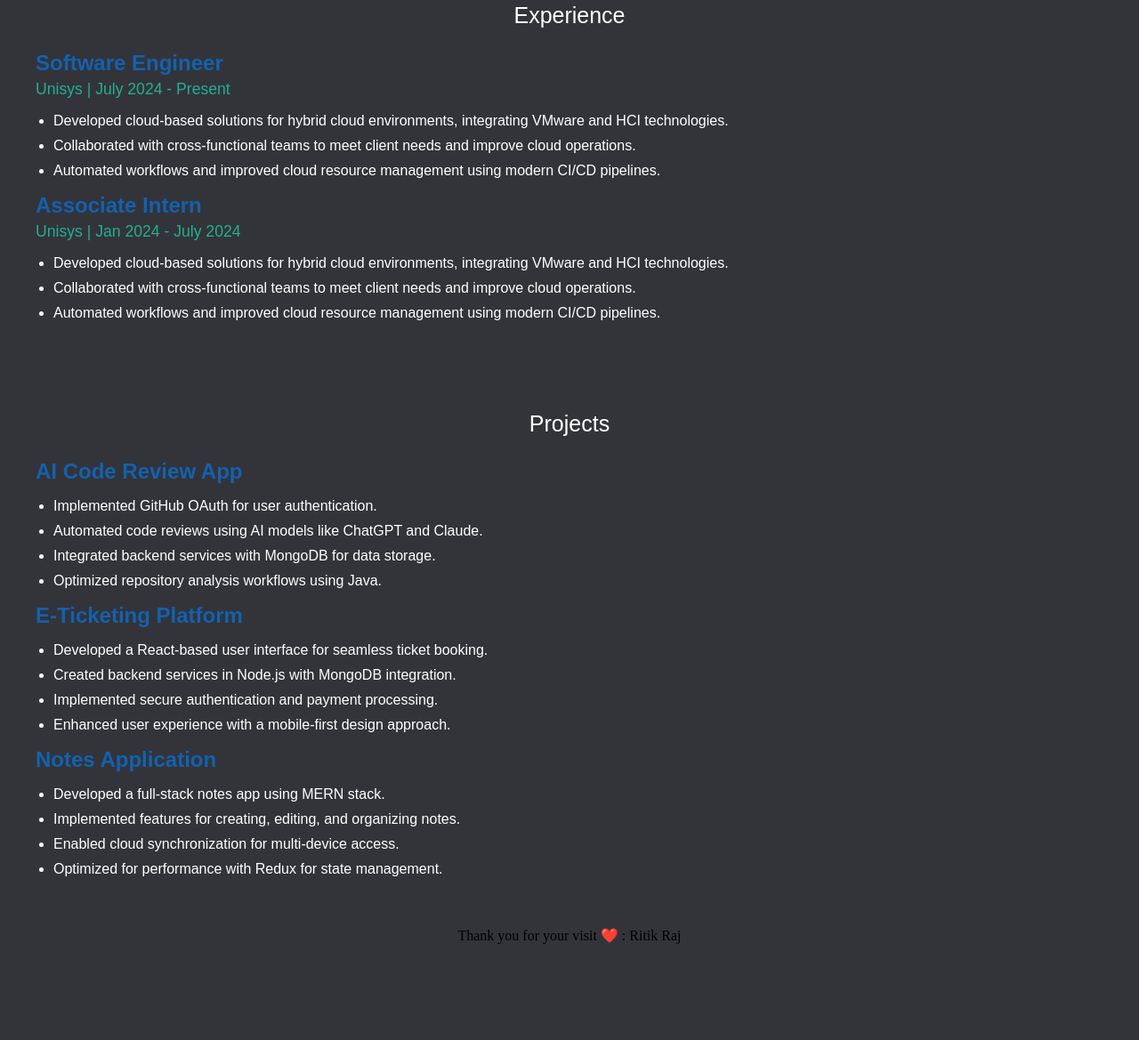
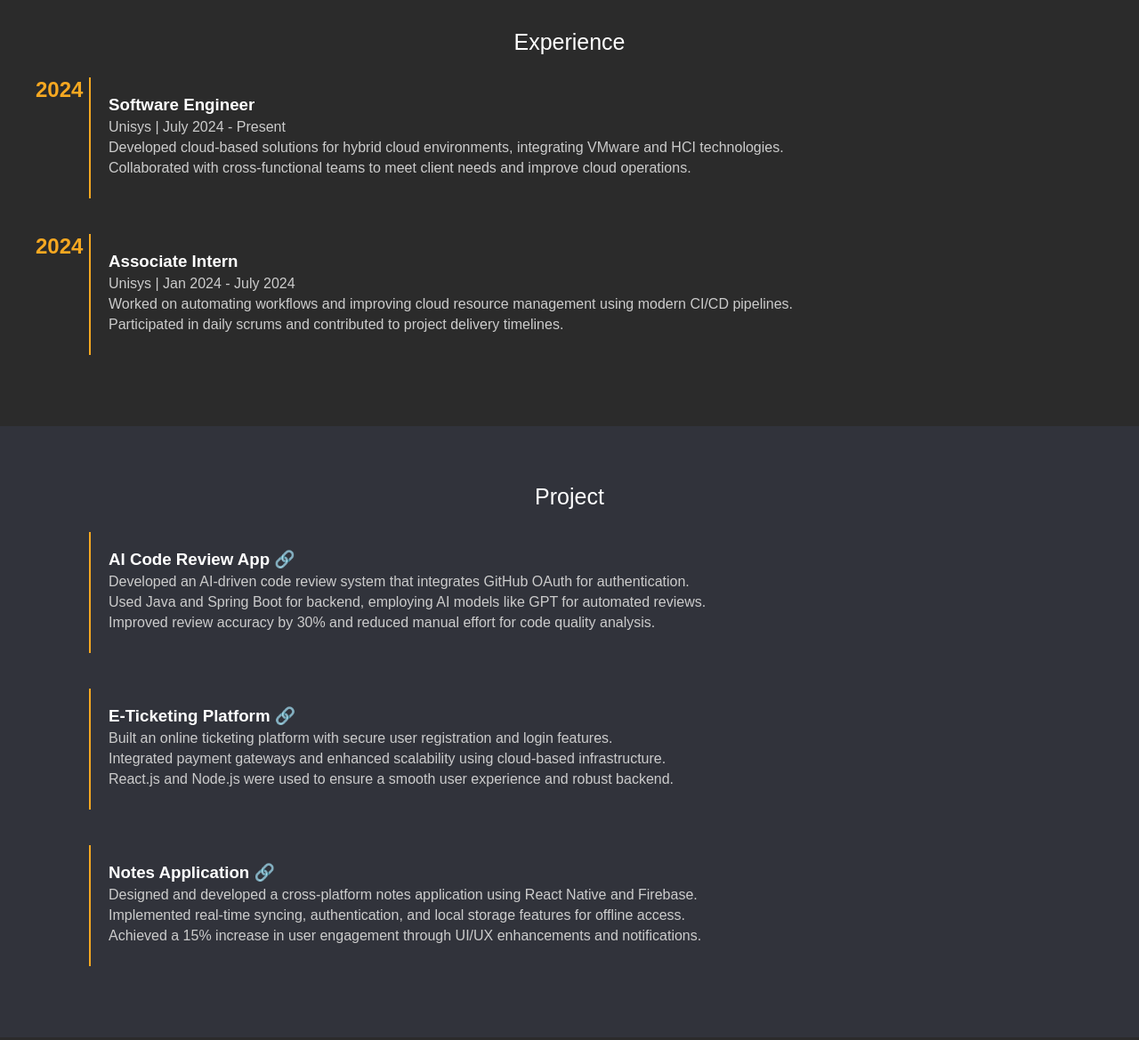
Before and after one commit to iamtheritikraj/portfolio, a plain HTML site: page index.html in a window 1280 px wide. Shown: the part 1144-2313 px from the top of the page at 89% size. Before the commit the page ends 2221 px from the top, so only its background shows below. Drawn offline with Linux system fonts and the light colour scheme; a script that the page names is missing.

Commit message:
updated style

```diff
--- a/index.html
+++ b/index.html
@@ -18,7 +18,7 @@
             <ul class="menu">
                 <li class="menuList"><a href="#skill">Skills</a></li>
                 <li class="menuList"><a href="#experience">Experience</a></li>
-                <li class="menuList"><a href="#projects">Projects</a></li>
+                <li class="menuList"><a href="#project">Projects</a></li>
             </ul>
         </div>
         <div class="main">
@@ -483,57 +483,62 @@
                 </ul>
             </div>
         </div>
-        <div class="experience" id="experience">
-            <p id="experienceText" align="center">Experience</p>
-            <h3>Software Engineer</h3>
-            <p class="company-duration">Unisys | July 2024 - Present</p>
-            <ul class="description-list" id="description1">
-                <li>Developed cloud-based solutions for hybrid cloud environments, integrating VMware and HCI
-                    technologies.</li>
-                <li>Collaborated with cross-functional teams to meet client needs and improve cloud operations.</li>
-                <li>Automated workflows and improved cloud resource management using modern CI/CD pipelines.</li>
-            </ul>
-            <button class="read-more-btn" onclick="toggleDescription(event)">Read More</button>
+        <div class="experience-section" id="experience">
+            <p align="center" id="experienceText">Experience</p>
+            <div class="timeline">
+              <div class="experience-item">
+                <div class="year">2024</div>
+                <div class="experience-details">
+                  <h3>Software Engineer</h3>
+                  <p>Unisys | July 2024 - Present</p>
+                  <p>Developed cloud-based solutions for hybrid cloud environments, integrating VMware and HCI technologies.</p>
+                  <p>Collaborated with cross-functional teams to meet client needs and improve cloud operations.</p>
+                </div>
+              </div>
 
-            <h3>Associate Intern</h3>
-            <p class="company-duration">Unisys | Jan 2024 - July 2024</p>
-            <ul class="description-list" id="description2">
-                <li>Developed cloud-based solutions for hybrid cloud environments, integrating VMware and HCI
-                    technologies.</li>
-                <li>Collaborated with cross-functional teams to meet client needs and improve cloud operations.</li>
-                <li>Automated workflows and improved cloud resource management using modern CI/CD pipelines.</li>
-            </ul>
-            <button class="read-more-btn" onclick="toggleDescription(event)">Read More</button>
-        </div>
-        <div class="projects" id="projects">
-            <p align="center" id="projectText">Projects</p>
-            <h3 class="projectTitle">AI Code Review App</h3>
-            <ul class="projectDescription">
-                <li>Implemented GitHub OAuth for user authentication.</li>
-                <li>Automated code reviews using AI models like ChatGPT and Claude.</li>
-                <li>Integrated backend services with MongoDB for data storage.</li>
-                <li>Optimized repository analysis workflows using Java.</li>
-            </ul>
-            <button class="read-more-btn" onclick="toggleDescription(event)">Read More</button>
+              <div class="experience-item">
+                <div class="year">2024</div>
+                <div class="experience-details">
+                  <h3>Associate Intern</h3>
+                  <p>Unisys | Jan 2024 - July 2024</p>
+                  <p>Worked on automating workflows and improving cloud resource management using modern CI/CD pipelines.</p>
+                  <p>Participated in daily scrums and contributed to project delivery timelines.</p>
+                </div>
+              </div>
+            </div>
+          </div>
+          <div class="project-section" id="project">
+            <p align="center" id="projectText">Project</p>
+            <div class="timeline">
+              <div class="project-item">
+                <div class="project-details">
+                  <h3><a href="https://github.com/iamtheritikraj/AICodeReviewApp" target="_blank">AI Code Review App 🔗</a></h3>
+                  <p>Developed an AI-driven code review system that integrates GitHub OAuth for authentication.</p>
+                  <p>Used Java and Spring Boot for backend, employing AI models like GPT for automated reviews.</p>
+                  <p>Improved review accuracy by 30% and reduced manual effort for code quality analysis.</p>
+                </div>
+              </div>
 
-            <h3 class="projectTitle">E-Ticketing Platform</h3>
-            <ul class="projectDescription">
-                <li>Developed a React-based user interface for seamless ticket booking.</li>
-                <li>Created backend services in Node.js with MongoDB integration.</li>
-                <li>Implemented secure authentication and payment processing.</li>
-                <li>Enhanced user experience with a mobile-first design approach.</li>
-            </ul>
-            <button class="read-more-btn" onclick="toggleDescription(event)">Read More</button>
+              <div class="project-item">
+                <div class="project-details">
+                  <h3><a href="https://github.com/iamtheritikraj/Ticketing-Platform" target="_blank">E-Ticketing Platform 🔗</a></h3>
+                  <p>Built an online ticketing platform with secure user registration and login features.</p>
+                  <p>Integrated payment gateways and enhanced scalability using cloud-based infrastructure.</p>
+                  <p>React.js and Node.js were used to ensure a smooth user experience and robust backend.</p>
+                </div>
+              </div>
 
-            <h3 class="projectTitle">Notes Application</h3>
-            <ul class="projectDescription">
-                <li>Developed a full-stack notes app using MERN stack.</li>
-                <li>Implemented features for creating, editing, and organizing notes.</li>
-                <li>Enabled cloud synchronization for multi-device access.</li>
-                <li>Optimized for performance with Redux for state management.</li>
-            </ul>
-            <button class="read-more-btn" onclick="toggleDescription(event)">Read More</button>
-        </div>
+              <div class="project-item">
+                <div class="project-details">
+                  <h3><a href="https://github.com/iamtheritikraj/Notes_App" target="_blank">Notes Application 🔗</a></h3>
+                  <p>Designed and developed a cross-platform notes application using React Native and Firebase.</p>
+                  <p>Implemented real-time syncing, authentication, and local storage features for offline access.</p>
+                  <p>Achieved a 15% increase in user engagement through UI/UX enhancements and notifications.</p>
+                </div>
+              </div>
+            </div>
+          </div>
+
         <footer>
             <p class="footerText" align="center">
                 Thank you for your visit ❤️ : Ritik Raj
--- a/script.js
+++ /dev/null
@@ -1,24 +0,0 @@
-function toggleDescription(event) {
-    const button = event.target;
-    const descriptionList = button.previousElementSibling;
-
-    if (descriptionList.style.display === 'none' || descriptionList.style.display === '') {
-      descriptionList.style.display = 'block';
-      button.textContent = 'Read Less';
-    } else {
-      descriptionList.style.display = 'none';
-      button.textContent = 'Read More';
-    }
-  }
-  function toggleDescription(event) {
-    const button = event.target;
-    const projectDescription = button.previousElementSibling;
-
-    if (projectDescription.style.display === 'none' || projectDescription.style.display === '') {
-      projectDescription.style.display = 'block';
-      button.textContent = 'Read Less';
-    } else {
-      projectDescription.style.display = 'none';
-      button.textContent = 'Read More';
-    }
-  }
--- a/style.css
+++ b/style.css
@@ -1,8 +1,9 @@
 body {
-  background-color: #333439;
+  background-color: #2b2b2b;
   margin: 0px;
   padding: 0px;
 }
+
 .menuList a {
   text-decoration: none;
   color: inherit;
@@ -46,7 +47,7 @@ body {
   display: flex;
   position: relative;
   margin-top: 20px;
-  height: 535px;
+  height: 565px;
   align-items: center;
 
 }
@@ -79,15 +80,16 @@ body {
 .socialListItem {
   padding: 10px;
 }
-#connect{
+
+#connect {
   display: flex;
   list-style-type: none;
-  margin:0px;
+  margin: 0px;
   padding: 0px;
 }
 
-#connect button{
-  margin:10px;
+#connect button {
+  margin: 10px;
   padding: 5px;
   width: 110px;
   cursor: pointer;
@@ -96,7 +98,8 @@ body {
   border-radius: 2px;
   transition: background-color 0.3s, color 0.3s;
 }
-#connect button:active{
+
+#connect button:active {
   transform: translateY(5px);
 }
 
@@ -110,7 +113,9 @@ body {
   background-color: #31333b;
 }
 
-.skillText, #experienceText, #projectText{
+.skillText,
+#experienceText,
+#projectText {
   font-size: 25px;
   color: white;
 }
@@ -122,6 +127,7 @@ body {
   flex-wrap: wrap;
 
 }
+
 .skillLogoList li {
   background-color: #3d3e42;
   margin: 20px;
@@ -132,89 +138,116 @@ body {
   border: 5px;
   cursor: pointer;
 }
-.skillLogoList li:hover{
+
+.skillLogoList li:hover {
   background-color: #f0bf6c;
 }
 
-.experience {
-  padding: 20px;
-  margin: 20px;
-  border-radius: 8px;
+.experience-section {
+  background-color: #2b2b2b;
+  /* Dark background */
+  padding: 40px;
+  color: #f8f8f8;
   font-family: 'Arial', sans-serif;
 }
 
-h3 {
-  color: #1361af;
-  font-size: 1.5em;
-  margin: 0;
+.timeline {
+  position: relative;
+  max-width: 1200px;
+  margin: 0 auto;
 }
 
-.company-duration {
-  color: #22af91;
-  font-size: 1.1em;
-  margin-top: 5px;
-  margin-bottom: 15px;
+.experience-item {
+  display: flex;
+  margin-bottom: 40px;
+  padding-left: 60px;
+  position: relative;
 }
 
-.description-list {
-  padding-left: 20px;
-  list-style-type: disc;
-  color: white;
+.year {
+  position: absolute;
+  left: 0;
+  font-size: 1.5em;
+  font-weight: bold;
+  color: #f6a821;
+
 }
 
-.description-list li,.projectDescription li {
-  margin-bottom: 10px;
-}
-.read-more-btn {
-  background-color: #007bff;
-  color: white;
-  border: none;
-  padding: 10px 20px;
-  font-size: 1em;
-  border-radius: 5px;
-  cursor: pointer;
-  display: block;
-  margin-top: 15px;
+.experience-details {
+  padding: 20px;
+  border-left: 2px solid #f6a821;
+
 }
 
-.read-more-btn:hover {
-  background-color: #0056b3;
+.experience-details h3 {
+  margin: 0;
+  color: #ffffff;
 }
 
-.projects {
-  padding: 20px;
-  margin: 20px;
-  border-radius: 8px;
+.experience-details p {
+  font-size: 1em;
+  margin: 5px 0;
+  color: #cccccc;
+}
+
+
+
+.project-section {
+  background-color: #31333b;
+  padding: 40px;
+  color: #f8f8f8;
   font-family: 'Arial', sans-serif;
 }
 
-.projectDescription {
-  color: white;
-  padding-left: 20px;
-  list-style-type: disc;
+.timeline {
+  position: relative;
+  max-width: 1200px;
+  margin: 0 auto;
+}
+
+.project-item {
+  display: flex;
+  margin-bottom: 40px;
+  padding-left: 60px;
+  position: relative;
+}
+
+.project-details {
+  padding: 20px;
+  border-left: 2px solid #f6a821;
+}
+
+.project-details h3 {
+  margin: 0;
+  color: #ffffff;
+}
+
+.project-details p {
+  font-size: 1em;
+  margin: 5px 0;
+  color: #cccccc;
+}
+.project-details a {
+  text-decoration: none;
+  color: inherit;
 }
 
 
-@media (min-width: 768px) {
-  .read-more-btn {
-    display: none;
+@media (max-width: 768px) {
+  .project-item, .experience-item {
+    flex-direction: column;
+    padding-left: 0;
   }
 
-  .description-list {
-    max-height: none;
-    display: block !important;
+  .year {
+    position: relative;
+    font-size: 1.2em;
+    margin-bottom: 10px;
   }
-  .projectDescription {
-    max-height: none;
-    display: block !important;
-  }
-}
-@media (max-width: 768px) {
-  .description-list {
-    display: none;
-  }
-  .projectDescription{
-    display: none;
+
+  .project-details, .experience-details {
+    border-left: none;
+    padding: 10px 0;
   }
   .programFace
   {
@@ -222,12 +255,7 @@ h3 {
   }
 }
 
-
-
-
-.footer {
+footer {
   bottom: 0;
-  align-items: center;
-  height: 10px;
-  box-shadow: 0 4px 2px -2px #8080806b;
+  color: white;
 }
```
